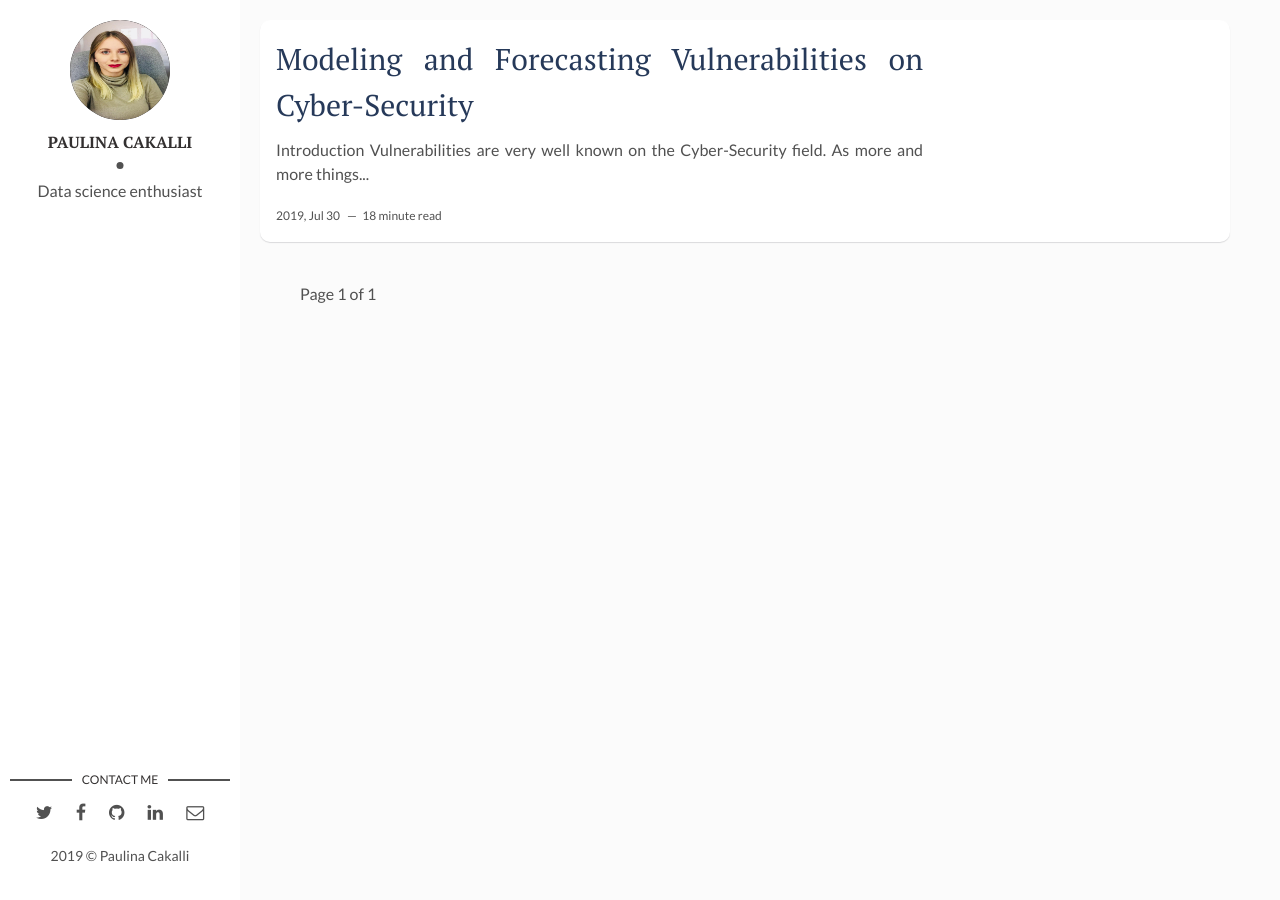
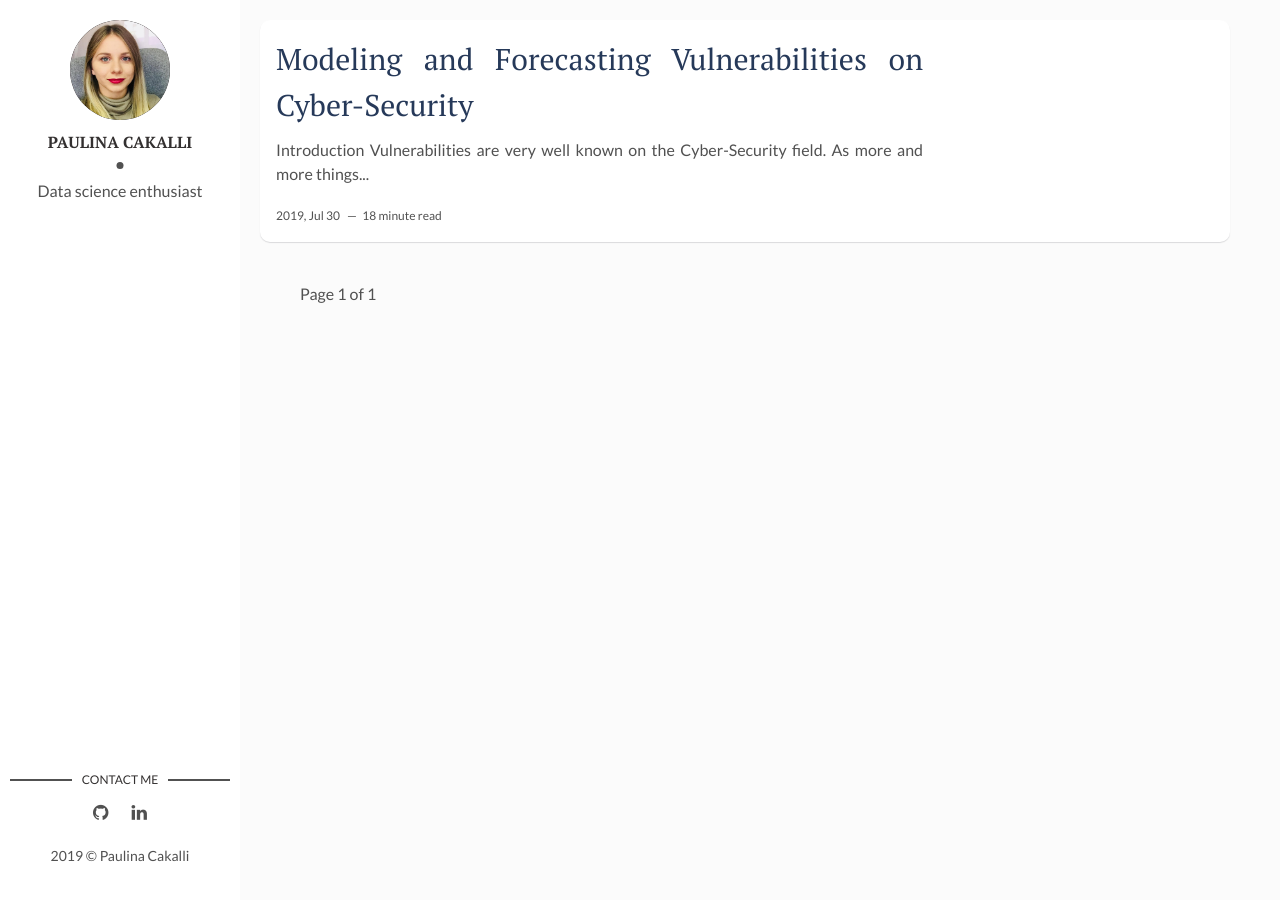
Before and after one commit to PaulinaCakalli/paulinacakalli.github.io, a Jekyll site: the page built from index.html, in a window 1280 px wide. Built offline with Jekyll 4.4.1, drawn with Linux system fonts in a browser that asks for light colours; the list of posts is cut into pages by our own code.

Commit message:
Added image

```diff
--- a/_layouts/main.html
+++ b/_layouts/main.html
@@ -16,16 +16,6 @@
     <section class="contact">
       <h3 class="contact-title">Contact me</h3>
       <ul>
-        {% if site.social-twitter %}
-          <li><a href="https://twitter.com/{{ site.social-twitter }}" target="_blank"><i class="fa fa-twitter" aria-hidden="true"></i></a></li>
-        {% else %}
-          <li><a href="https://twitter.com/artemsheludko_" target="_blank"><i class="fa fa-twitter" aria-hidden="true"></i></a></li>
-        {% endif %}
-        {% if site.social-facebook %}
-          <li><a href="https://facebook.com/{{ site.social-facebook }}" target="_blank"><i class="fa fa-facebook" aria-hidden="true"></i></a></li>
-        {% else %}
-          <li><a href="https://facebook.com/" target="_blank"><i class="fa fa-facebook" aria-hidden="true"></i></a></li>
-        {% endif %}
         {% if site.social-github %}
           <li class="github"><a href="http://github.com/{{site.social-github}}" target="_blank"><i class="fa fa-github"></i></a></li>
         {% else %}
@@ -35,11 +25,6 @@
           <li class="linkedin"><a href="https://in.linkedin.com/in/{{site.social-linkedin}}" target="_blank"><i class="fa fa-linkedin"></i></a></li>
         {% else %}
           <li class="linkedin"><a href="https://in.linkedin.com/" target="_blank"><i class="fa fa-linkedin" aria-hidden="true"></i></a></li>
-        {% endif %}
-        {% if site.social-email %}
-          <li class="email"><a href="mailto:{{site.social-email}}"><i class="fa fa-envelope-o"></i></a></li>
-        {% else %}
-          <li class="email"><a href="mailto:example.david@blog.com"><i class="fa fa-envelope-o" aria-hidden="true"></i></a></li>
         {% endif %}
       </ul>
     </section> <!-- End Section Contact -->
```
Also changed, not shown: assets/img/profile.jpeg.
